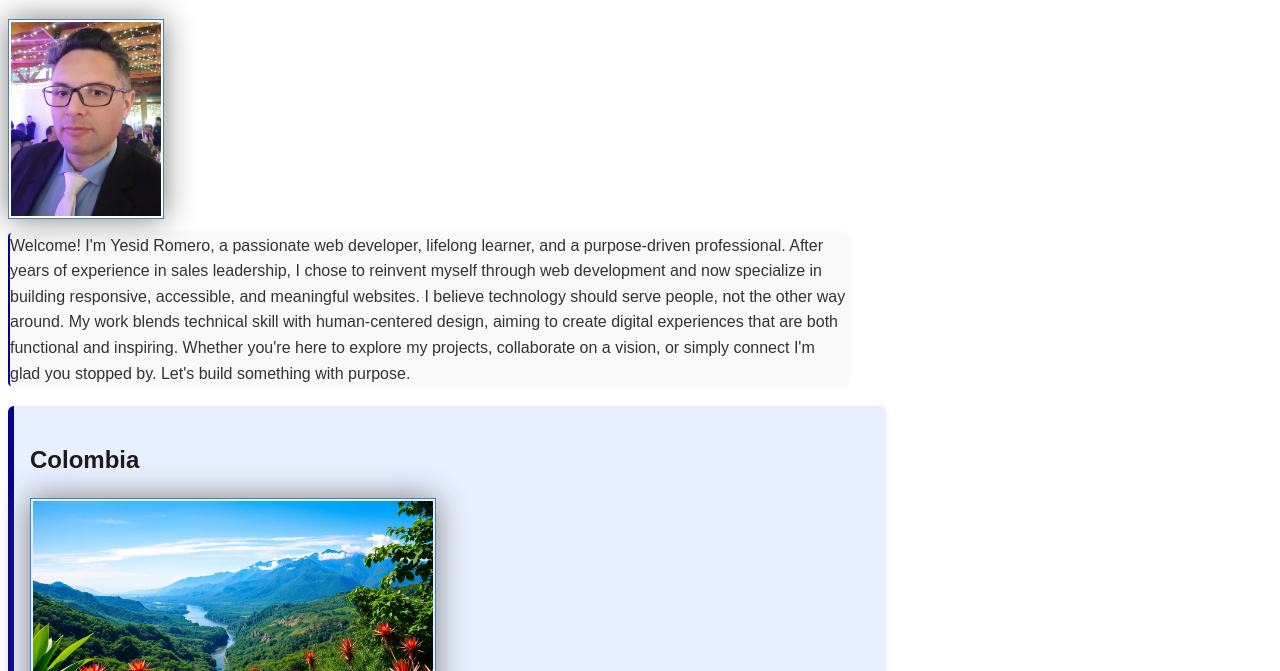
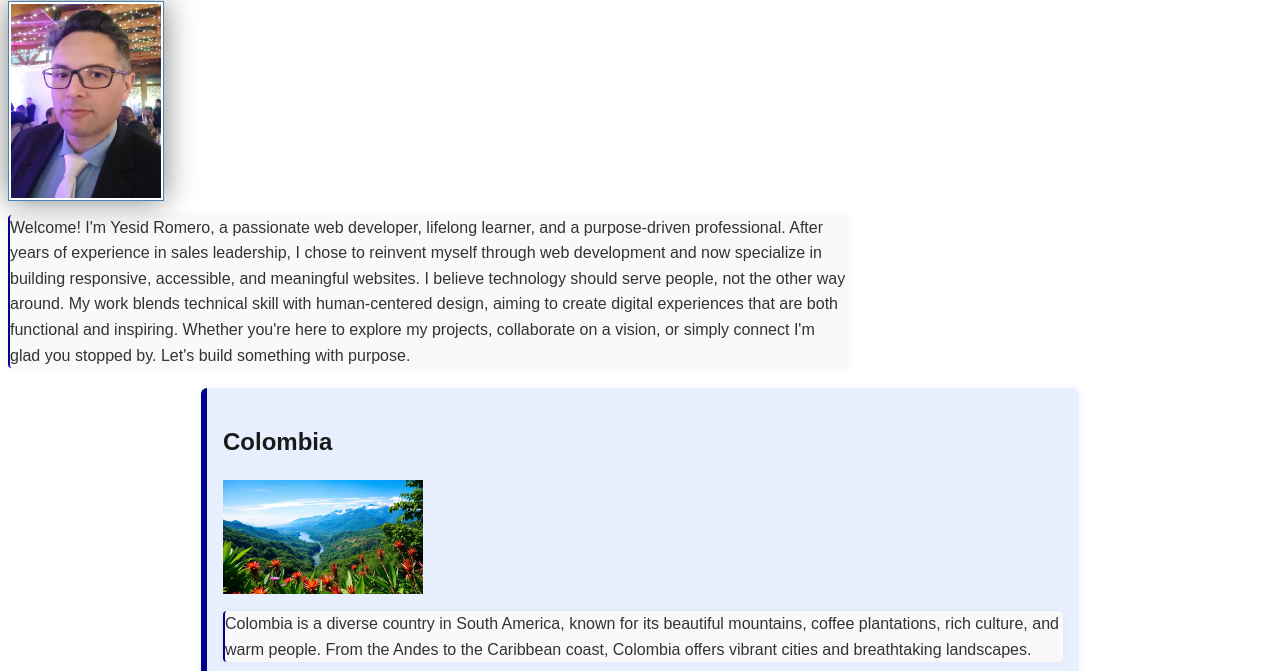
Before and after one commit to LordPuposky/wdd130, a plain HTML site: page index.html in a window 1280 px wide. Shown: the part 281-952 px from the top of the page. Drawn offline with Linux system fonts and the light colour scheme.

Commit message:
Correction tiny errors

```diff
--- a/index.html
+++ b/index.html
@@ -17,7 +17,7 @@
             <a href="#">Home</a>
             <a href="assignments/">Academic Projects</a>
             <a href="wwwr/">Software Portfolio</a>
-        </nav>>
+        </nav>
     </header>
     <main>
         <h1>Yesid Romero | WDD 130</h1>
@@ -33,12 +33,12 @@
 
             Whether you're here to explore my projects, collaborate on a vision, or simply connect
             I'm glad you stopped by. Let's build something with purpose. </p>
-        <aside>
+    </main>
+    <aside>
             <h2>Colombia</h2>
             <img src="images/colombia.jpg" alt="Colombian landscape with mountains and greenery">
             <p>Colombia is a diverse country in South America, known for its beautiful mountains, coffee plantations, rich culture, and warm people. From the Andes to the Caribbean coast, Colombia offers vibrant cities and breathtaking landscapes.</p>
         </aside>
-    </main>
     <footer>
         <p>©2025 ↑ Yesid Romero ↑ bogota, Colombia</p>
     </footer>
--- a/styles/styles.css
+++ b/styles/styles.css
@@ -22,7 +22,7 @@ main img{
 }
 
 aside img {
-    width: 400px;
+    width: 200px;
     height: auto;
 }
 
```
